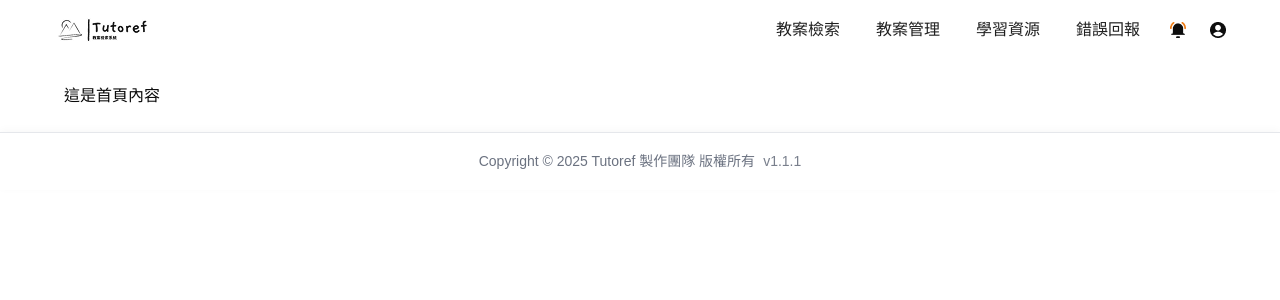
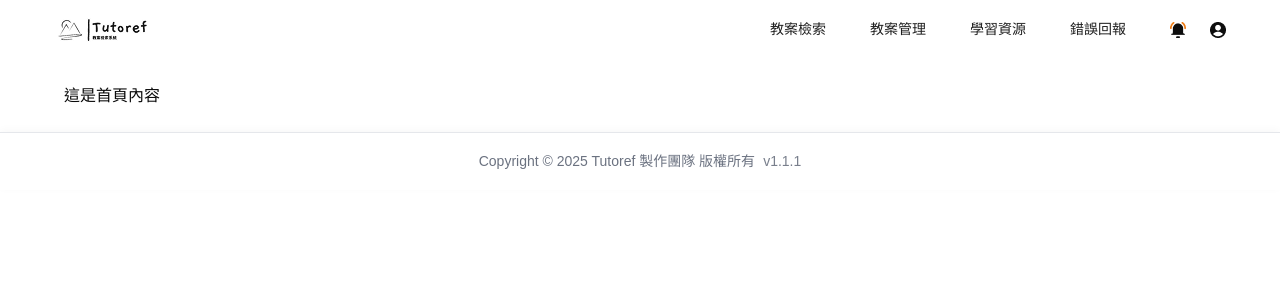
Before and after one commit to sksmaed/tutoref, a Next.js app: page / in a window 1280 px wide. Shown: the top 300 px of the page. Built offline with nearby package versions, Linux system fonts and the light colour scheme.

Commit message:
update: adjust  and streamline Navbar CSS layout properties

```diff
--- a/components/Navbar/Navbar.module.css
+++ b/components/Navbar/Navbar.module.css
@@ -1,6 +1,5 @@
 :root {
   --nav-height: 60px;
-  --nav-width: 1280px;
   --nav-padding-x: 52px;
   --nav-padding-y: 10px;
 
@@ -9,6 +8,16 @@
   --bg: #ffffff;
 
   --menu-gap: 20px;
+  --menu-item-width: 100px;
+  --menu-item-height: 36px;
+  --menu-item-padding-x: 22px;
+  --menu-item-padding-y: 7px;
+  --menu-item-font-size: 14px;
+  --menu-item-font-weight: 400;
+
+  --icon-width: 20px;
+  --icon-height: 20px;
+  --icon-gap: 20px;
   --radius: 10px;
 }
 
@@ -27,7 +36,7 @@
 .container {
   max-width: var(--nav-width);
   height: var(--nav-height);
-  margin: 0 auto;
+  margin: 0;
   padding: var(--nav-padding-y) var(--nav-padding-x);
   display: flex;
   align-items: center;
@@ -41,27 +50,31 @@
 
 .menuGroup {
   display: flex;
+  flex-grow: 0;
   align-items: center;
-  gap: var(--menu-gap);
 }
 
 .menuItem {
+  width: var(--menu-item-width);
+  height: var(--menu-item-height);
   color: var(--text);
   text-decoration: none;
-  font-weight: 500;
-  font-size: 16px;
-  padding: 6px 8px;
+  font-weight: var(--menu-item-font-weight);
+  font-size: var(--menu-item-font-size);
+  padding: var(--menu-item-padding-y) var(--menu-item-padding-x);
   transition: color 0.2s;
 }
 
 .menuItem:hover {
-  color: #f38920;  /* 橘色：hover 時才變色 */
+  color: var(--hover);
+  /* 橘色：hover 時才變色 */
 }
 
 .iconWrap {
-  width: 20px;
-  height: 20px;
+  width: var(--icon-width);
+  height: var(--icon-height);
   display: flex;
   align-items: center;
   justify-content: center;
+  margin-left: var(--icon-gap);
 }
```
